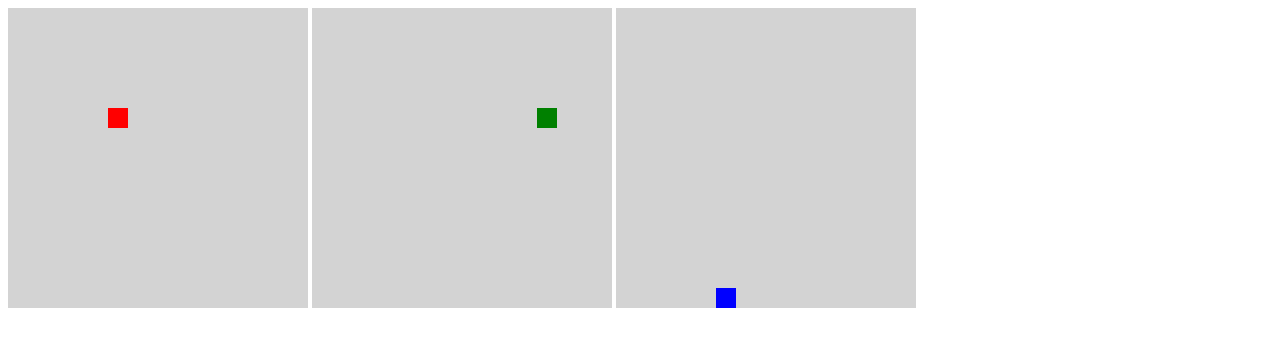
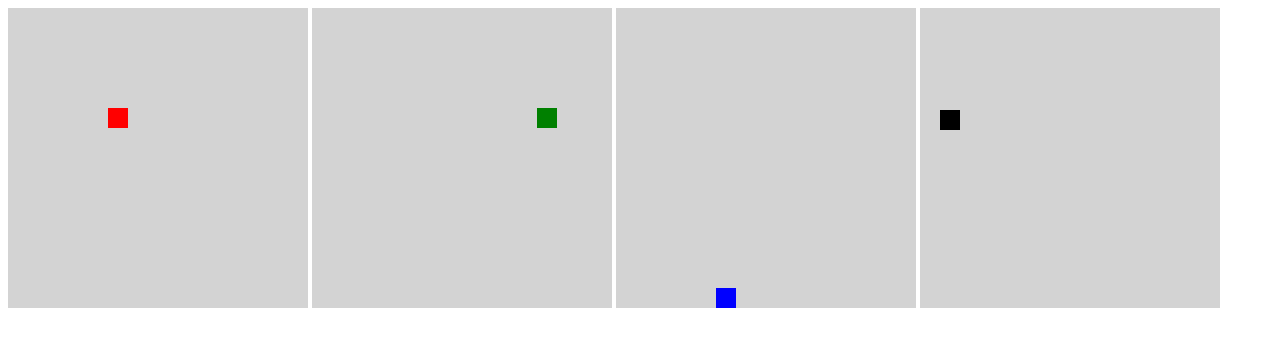
Before and after one commit to MHB-dotSource/CodeCamp_GameTemplate, a plain HTML site: page index.html in a window 1280 px wide. Drawn offline with Linux system fonts and the light colour scheme.

Commit message:
add obstacles snipped

```diff
--- /dev/null
+++ b/gameObjects/obstacle.js
@@ -0,0 +1,67 @@
+class Obstacle {
+    constructor() {
+        this.x = myGameAreaObstacle.canvas.width - 20;
+        this.y = Math.floor(Math.random() * (myGameAreaObstacle.canvas.height - 20))
+        this.color = "black";
+    }
+}
+
+function startGame() {
+    myGameAreaObstacle.start();
+}
+
+function updateGameArea() {
+    myGameAreaObstacle.clear();
+    myGameAreaObstacle.moveObstacles();
+    myGameAreaObstacle.drawObstacles();
+}
+
+const myGameAreaObstacle = {
+    canvas: document.createElement("canvas"),
+    start: function () {
+        this.canvas.style.backgroundColor = "lightgrey";
+        this.canvas.id = "myGameAreaObstacle";
+        this.canvas.width = 300;
+        this.canvas.height = 300;
+        this.context = this.canvas.getContext("2d");
+        document.body.appendChild(this.canvas);
+        this.obstacles = [];
+        this.createObstacleInterval = setInterval(this.createObstacle, 500);
+        this.updateGameInterval = setInterval(updateGameArea, 200);
+
+
+    },
+    clear: function () {
+        this.context = document.getElementById("myGameAreaObstacle").getContext("2d");
+        this.context.clearRect(0, 0, this.canvas.width, this.canvas.height);
+    },
+
+    draw: function (coordinateX, coordinateY, color) {
+        this.context.fillStyle = color;
+        this.context.fillRect(coordinateX, coordinateY, 20, 20);
+    },
+
+    createObstacle: function () {
+        if (myGameAreaObstacle.obstacles.length < 5) {
+            const obstacle = new Obstacle();
+            myGameAreaObstacle.obstacles.push(obstacle);
+        }
+    },
+
+    moveObstacles: function () {
+        myGameAreaObstacle.obstacles.forEach(obstacle => {
+            obstacle.x -= 20;
+            if (obstacle.y < 0) {
+                myGameAreaObstacle.obstacles.shift();
+            }
+        });
+    },
+
+    drawObstacles: function () {
+        myGameAreaObstacle.obstacles.forEach(obstacle => {
+            myGameAreaObstacle.draw(obstacle.x, obstacle.y, obstacle.color)
+        })
+    },
+}
+
+startGame();
--- a/index.html
+++ b/index.html
@@ -13,6 +13,7 @@
     <script src="movement/wasd.js"></script>
     <script src="movement/auto.js"></script>
     <script src="movement/jump.js"></script>
+    <script src="gameObjects/obstacle.js"></script>
 </body>
 
 </html>
```
